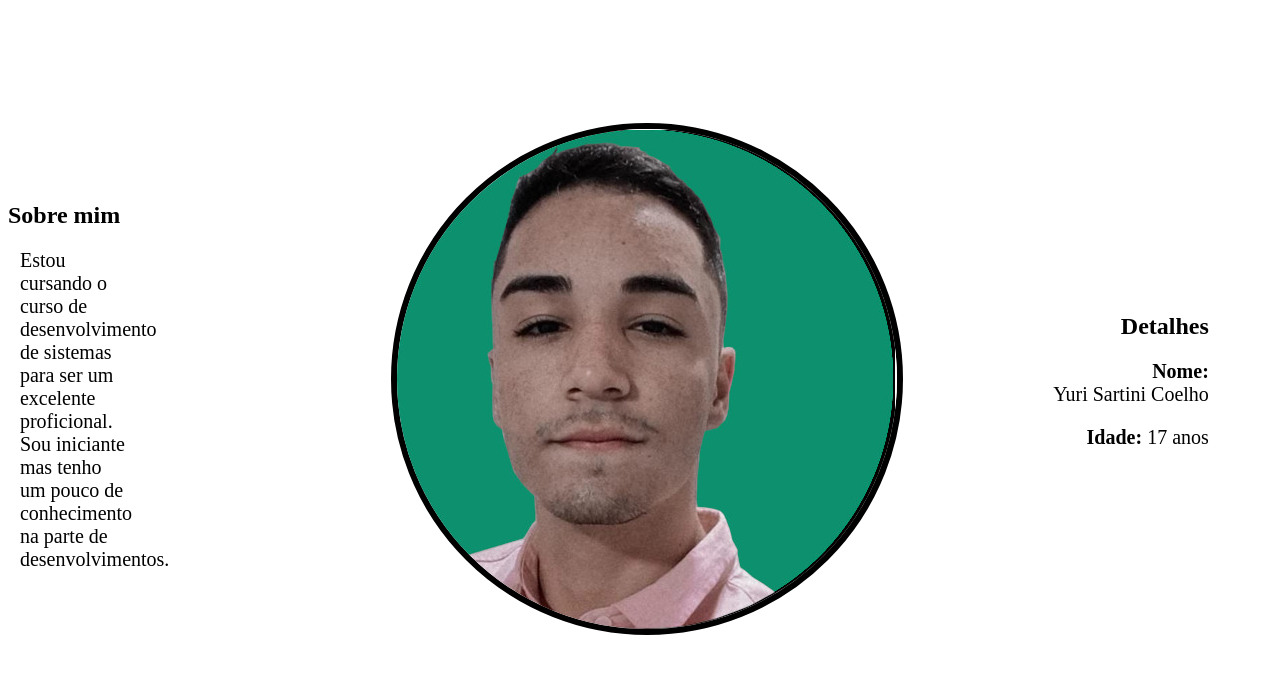
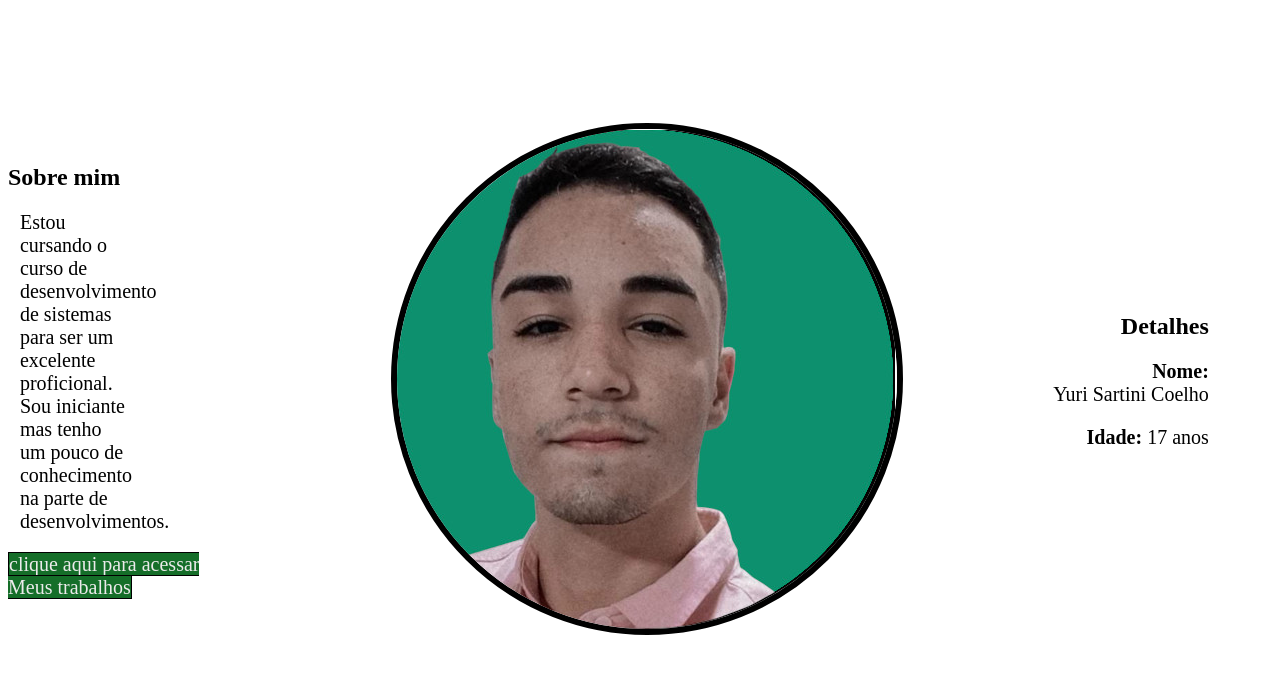
Before and after one commit to yurisartini120/Para_casa, a plain HTML site: page Portifolio/index.html in a window 1280 px wide. Shown: the part 106-780 px from the top of the page. Drawn offline with Linux system fonts and the light colour scheme.

Commit message:
atualizacao5

```diff
--- a/Portifolio/index.html
+++ b/Portifolio/index.html
@@ -37,7 +37,9 @@
 
                     Estou cursando o curso de desenvolvimento de sistemas para ser um excelente proficional. Sou iniciante
                     mas tenho um pouco de conhecimento na parte de desenvolvimentos.
-
+                    <p>
+                          <a href="../Meus Trabalhos/index.html" class="trabalhos"> clique aqui para acessar Meus trabalhos</a>
+                    </p>
                 </p>
 
 
@@ -60,6 +62,10 @@
 
 
         </div>
+
+
+
+
 </div>
 
 </body>
--- a/Portifolio/style.css
+++ b/Portifolio/style.css
@@ -54,10 +54,10 @@ body {
 
 }
 
-/* .det{
 
-    width: 90%;
-    height: 100%;
-
-
-} */
+a {
+    color: rgb(236, 235, 235);
+    text-decoration: none;
+    border: 1px solid black;
+    background-color: rgb(21, 110, 41);
+}
```
Also changed, not shown: Meus Trabalhos/index.html (added, +20 -0 lines), Desenhos/styles.css (line endings or trailing spaces).
